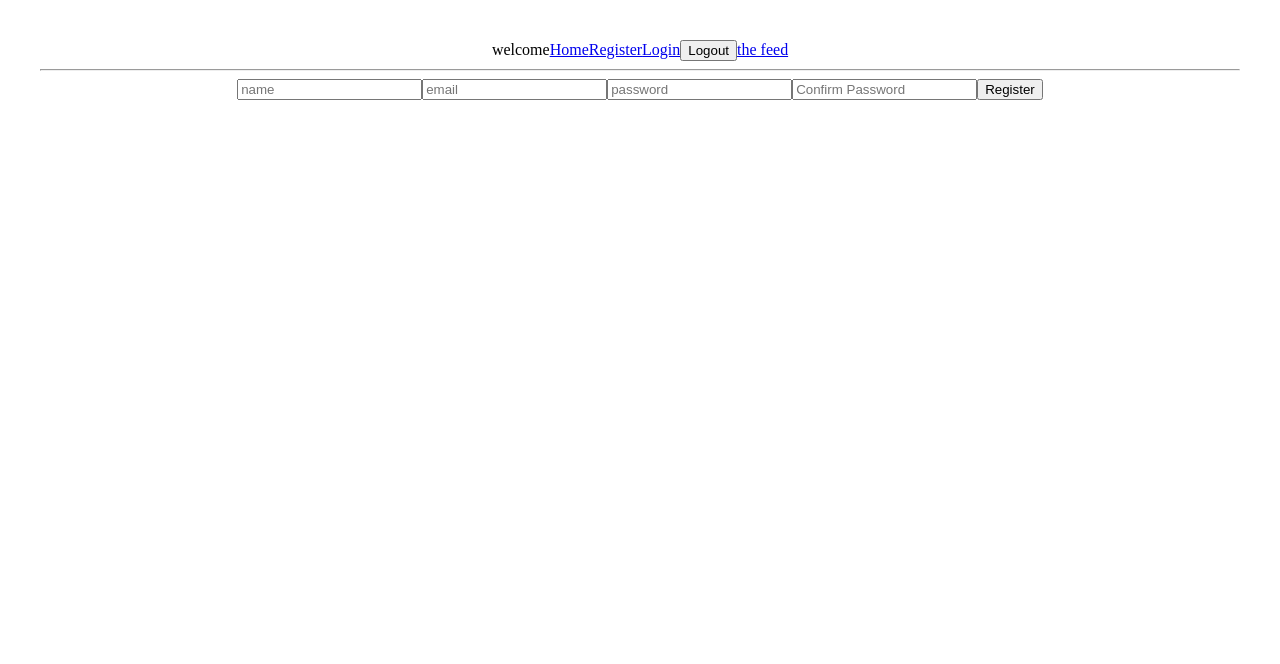
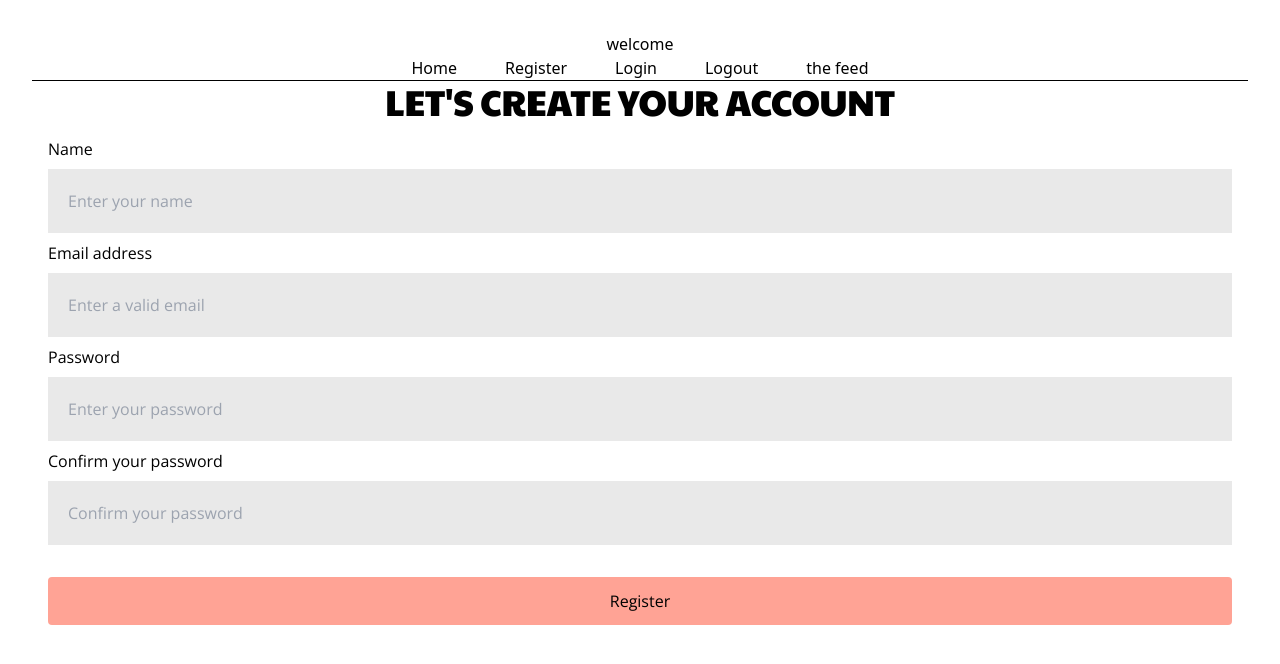
Before and after one commit to kaybee24/octopus-auth-client, a React (Vite) app: page /register in a window 1280 px wide. Shown: the top 664 px of the page. Built offline with nearby package versions, Linux system fonts and the light colour scheme; no server answers.

Commit message:
install tailwind and style register login landingpage

```diff
--- a/index.html
+++ b/index.html
@@ -1,13 +1,20 @@
 <!DOCTYPE html>
 <html lang="en">
+
 <head>
   <meta charset="UTF-8" />
   <link rel="icon" type="image/svg+xml" href="/vite.svg" />
   <meta name="viewport" content="width=device-width, initial-scale=1.0" />
-    <title>Vite + React</title>
+  <link rel="preconnect" href="https://fonts.googleapis.com" />
+  <link rel="preconnect" href="https://fonts.gstatic.com" crossorigin />
+  <link href="https://fonts.googleapis.com/css2?family=Open+Sans:wght@300;400;500&family=Paytone+One&display=swap"
+    rel="stylesheet" />
+  <title>Octopus</title>
 </head>
+
 <body>
   <div id="root"></div>
   <script type="module" src="/src/main.jsx"></script>
 </body>
+
 </html>
--- a/package.json
+++ b/package.json
@@ -17,6 +17,9 @@
     "@types/react": "^18.0.24",
     "@types/react-dom": "^18.0.8",
     "@vitejs/plugin-react": "^2.2.0",
+    "autoprefixer": "^10.4.13",
+    "postcss": "^8.4.19",
+    "tailwindcss": "^3.2.4",
     "vite": "^3.2.3"
   }
 }
--- /dev/null
+++ b/postcss.config.cjs
@@ -0,0 +1,6 @@
+module.exports = {
+  plugins: {
+    tailwindcss: {},
+    autoprefixer: {},
+  },
+}
--- a/src/App.jsx
+++ b/src/App.jsx
@@ -10,7 +10,7 @@ function App() {
   const [user, setUser] = useState(null);
 
   useEffect(() => {
-      fetch(`${import.meta.env.VITE_AUTH_API}/me`,{
+    fetch(`${import.meta.env.VITE_AUTH_API}/me`, {
       mode: "cors",
       credentials: "include"
     })
@@ -28,14 +28,14 @@ function App() {
   }, []);
 
   const handleLogout = () => {
-    fetch(`${import.meta.env.VITE_AUTH_API}/logout`,{
+    fetch(`${import.meta.env.VITE_AUTH_API}/logout`, {
       mode: "cors",
       credentials: "include"
     })
       .then((res) => res.json())
       .then((data) => {
         if (data.success) {
-        window.location.reload();
+          document.location.href = "/";
         }
       })
       .catch((err) => {
@@ -45,7 +45,7 @@ function App() {
 
   return (
     <div className="App">
-      <Header user={user} handleLogout={handleLogout}/>
+      <Header user={user} handleLogout={handleLogout} />
       <hr />
       <Routes>
         <Route path="/" element={<LandingPage />} />
--- a/src/Header.jsx
+++ b/src/Header.jsx
@@ -1,22 +1,24 @@
-import {Link} from "react-router-dom";
+import { Link } from "react-router-dom";
 
-export default function Header({user, handleLogout}) {
-    return  <header className="nav">
-    <span>{user ? `welcome back ${user.name}` : "welcome"}</span>
-    <span>
+export default function Header({ user, handleLogout }) {
+  return <header className="nav">
+    <div>{user ? `Welcome back ${user.name}` : "welcome"}</div>
+    <div className="flex justify-center">
+      <span className="px-6">
         <Link to="/">Home</Link>
       </span>
-    <span>
+      <span className="px-6">
         <Link to="/register">Register</Link>
       </span>
-    <span>
+      <span className="px-6">
         <Link to="/login">Login</Link>
       </span>
-    <span>
+      <span className="px-6">
         <button onClick={handleLogout}>Logout</button>
       </span>
-    <span>
+      <span className="px-6">
         <Link to="/my-feed">the feed</Link>
       </span>
+    </div>
   </header>
 }
--- a/src/components/LandingPage.jsx
+++ b/src/components/LandingPage.jsx
@@ -1,10 +1,21 @@
 import { Link } from "react-router-dom";
 export default () => (
-  <div>
-    <h1>Landing Page</h1>
-    <p>This is the landing page.</p>
-    <p>
-      <Link to="/register">Register</Link>
-    </p>
-  </div>
+  <>
+    <div className="w-full px-4 text-darkgrey-900">
+      <h1 className="text-4xl font-paytoneOne uppercase">Lorem ipsum Est dolor atriurm</h1>
+      <p className="font-openSans">Lorem ipsum dolor sit amet, consectetuer adipiscing elit. Aenean commodo ligula eget dolor. Aenean massa. Cum sociis natoque penatibus et magnis dis parturient montes, nascetur ridiculus mus.</p>
+      <p>
+        <Link to="/register"><button className='bg-coral-500 hover:bg-coral-900 py-3 w-[12rem] my-2 rounded font-OpenSans'>Register</button></Link>
+      </p>
+      <p>Already have an account? <Link className="text-coral-500 hover:text-coral-900" to="/register">Sign In</Link>.</p>
+    </div>
+    <div className="py-6">
+      <h2 className="text-2xl font-paytoneOne">What we do</h2>
+      <p className="font-openSans">Lorem ipsum dolor sit amet, consectetuer adipiscing elit. Aenean commodo ligula eget dolor. Aenean massa. Cum sociis natoque penatibus et magnis dis parturient montes, nascetur ridiculus mus.</p>
+    </div>
+    <div className="py-6">
+      <h2 className="text-2xl font-paytoneOne">Why we do it</h2>
+      <p className="font-openSans">Lorem ipsum dolor sit amet, consectetuer adipiscing elit. Aenean commodo ligula eget dolor. Aenean massa. Cum sociis natoque penatibus et magnis dis parturient montes, nascetur ridiculus mus.</p>
+    </div>
+  </>
 );
--- a/src/components/Login.jsx
+++ b/src/components/Login.jsx
@@ -1,5 +1,5 @@
 import { useRef } from "react";
-import { useNavigate } from "react-router-dom";
+import { Link, useNavigate } from "react-router-dom";
 
 export default function Login({ setUser }) {
   let navigate = useNavigate();
@@ -15,7 +15,7 @@ export default function Login({ setUser }) {
 
     console.log(JSON.stringify(object));
     console.log(import.meta.env)
-    fetch(import.meta.env.VITE_AUTH_API+"/login", {
+    fetch(import.meta.env.VITE_AUTH_API + "/login", {
       method: "POST",
       mode: "cors",
       credentials: "include",
@@ -35,10 +35,19 @@ export default function Login({ setUser }) {
       });
   };
   return (
-    <form onSubmit={handleSubmit}>
-      <input name="email" type="text" placeholder="email" />
-      <input name="password" type="password" placeholder="password" />
-      <button>Login</button>
-    </form>
+    <div className="w-full px-4">
+      <h1 className='text-4xl font-paytoneOne uppercase'>Please log in</h1>
+      <form className="w-full flex flex-col py-4 font-openSans" onSubmit={handleSubmit}>
+        <label className="text-left" for="email">Email address</label>
+        <input className="p-5 my-2 bg-grey-100" name="email" type="text" placeholder="email" />
+        <label className="text-left" for="email">Password</label>
+        <input className="p-5 my-2 bg-grey-100" name="password" type="password" placeholder="password" />
+        <button className='bg-coral-500 hover:bg-coral-900 py-3 my-6 rounded font-OpenSans'>Login</button>
+      </form>
+      <div className="w-full px-4">
+        <p className="font-openSans">Not registered yet?</p>
+        <Link to="/register"><button className='bg-off-white-500 border border-coral-500 hover:bg-coral-900 py-3 px-8 my-6 rounded font-OpenSans'>Sign Up</button></Link>
+      </div>
+    </div>
   );
 }
--- a/src/components/Register.jsx
+++ b/src/components/Register.jsx
@@ -39,16 +39,24 @@ export default function Register({ setUser }) {
     }
   };
   return (
-    <form onSubmit={handleSubmit}>
-      <input name="name" type="text" placeholder="name" />
-      <input name="email" type="text" placeholder="email" />
-      <input name="password" type="password" placeholder="password" />
-      <input
-        ref={passwordConfirmationRef}
-        type="password"
-        placeholder="Confirm Password"
-      />
-      <button>Register</button>
-    </form>
+    <div className="w-full px-4">
+      <h1 className='text-4xl uppercase font-paytoneOne'>Let's create your account</h1>
+      <form className="w-full flex flex-col py-4 font-openSans" onSubmit={handleSubmit}>
+        <label className="text-left" for="name">Name</label>
+        <input className="p-5 my-2 bg-grey-100" name="name" type="text" placeholder="Enter your name" />
+        <label className="text-left" for="email">Email address</label>
+        <input className="p-5 my-2 bg-grey-100" name="email" type="text" placeholder="Enter a valid email" />
+        <label className="text-left" for="password">Password</label>
+        <input className="p-5 my-2 bg-grey-100" name="password" type="password" placeholder="Enter your password" />
+        <label className="text-left" for="password">Confirm your password</label>
+        <input
+          className="p-5 my-2 bg-grey-100"
+          ref={passwordConfirmationRef}
+          type="password"
+          placeholder="Confirm your password"
+        />
+        <button className='bg-coral-500 hover:bg-coral-900 py-3 my-6 rounded font-OpenSans'>Register</button>
+      </form>
+    </div>
   );
 }
--- a/src/index.css
+++ b/src/index.css
@@ -0,0 +1,3 @@
+@tailwind base;
+@tailwind components;
+@tailwind utilities;
--- /dev/null
+++ b/tailwind.config.cjs
@@ -0,0 +1,39 @@
+/** @type {import('tailwindcss').Config} */
+module.exports = {
+  content: [
+    "./index.html",
+    "./src/**/*.{js,ts,jsx,tsx}",
+  ],
+  theme: {
+    extend: {
+      fontFamily: {
+        'paytoneOne': ['Paytone One', 'sans-serif'],
+        'openSans': ['Open Sans', 'sans-serif']
+      },
+    },
+    "colors": {
+      "ocean": {
+        "900": "#012F43",
+        "700": "#345969",
+      },
+      "coral": {
+        "900": "#FF482C",
+        "500": "#FFA395",
+      },
+      "offwhite": {
+        "500": "#FAFAFA",
+      },
+      "darkgrey": {
+        "900": "#212121",
+      },
+      "grey": {
+        "900": "#555555",
+        "700": "#888888",
+        "500": "#AAAAAA",
+        "300": "#C9C9C9",
+        "100": "#E9E9E9"
+      }
+    },
+  },
+  plugins: [],
+}
```
Also changed, not shown: 1 other file (tests, documents, lock files or other folders). Lines whose indentation alone changed are shown as unchanged.
